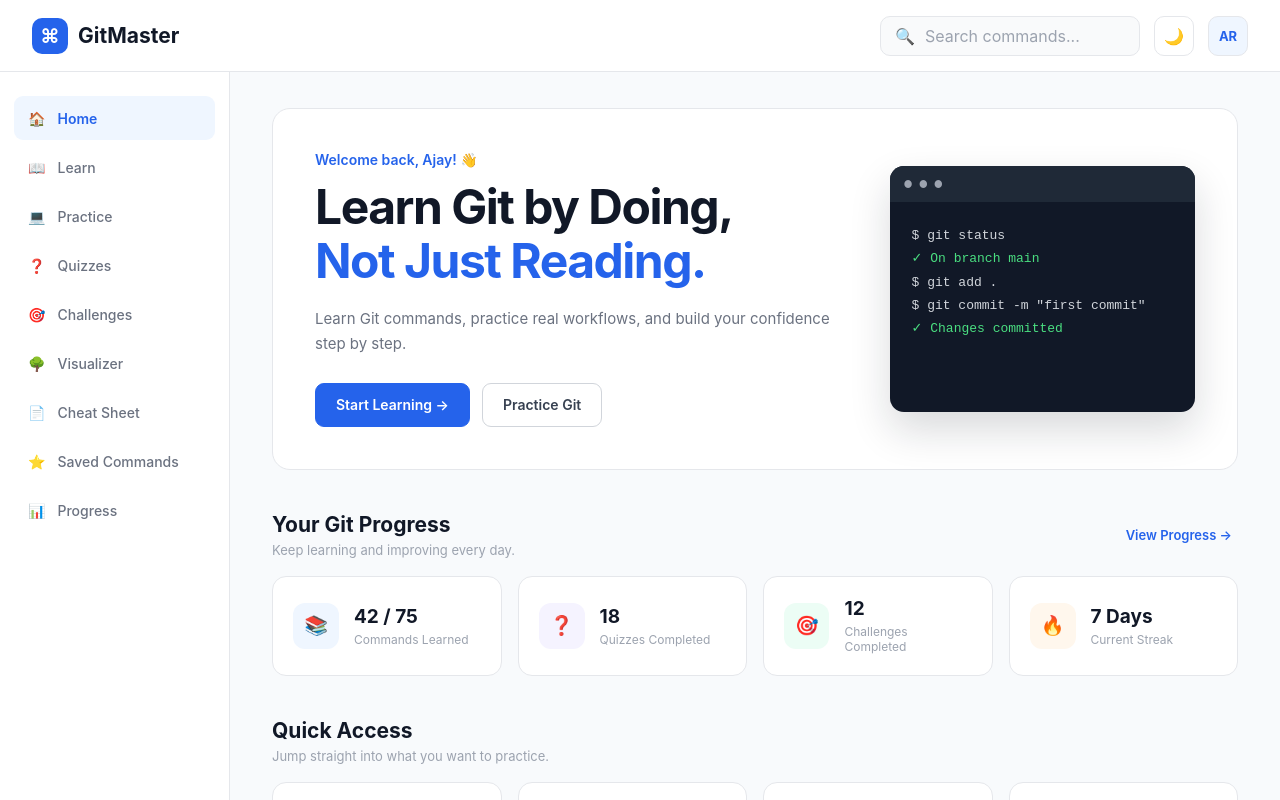
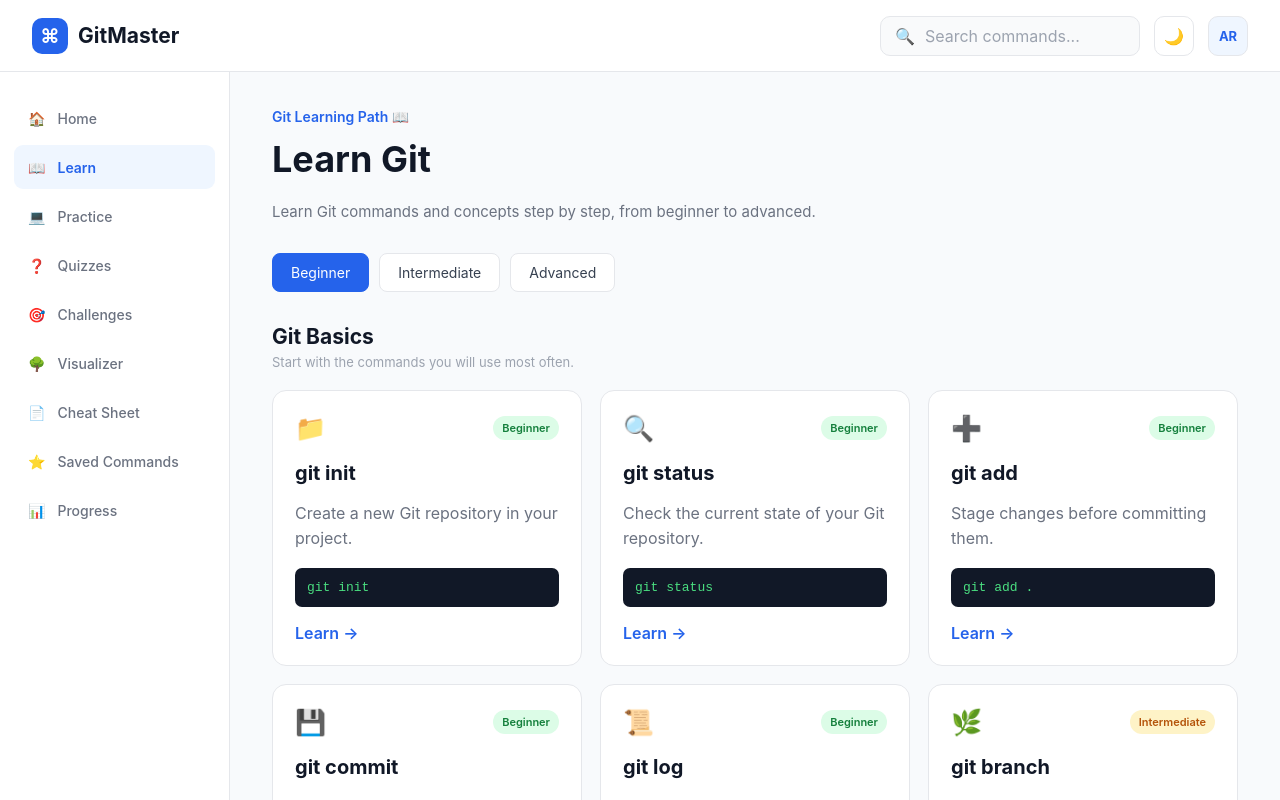
Before and after one commit to Ajayravichandran31/GitMaster, a React (Vite) app in the folder gitmaster-frontend/: page /learn in a window 1280 px wide. Shown: the top 800 px of the page. Built offline with nearby package versions, Linux system fonts and the light colour scheme.

Commit message:
Fix Learn page routing and styling

```diff
--- a/gitmaster-frontend/src/App.css
+++ b/gitmaster-frontend/src/App.css
@@ -829,3 +829,200 @@ button {
   border-color: #2563eb;
   color: #bfdbfe;
 }
+
+/* ================================
+   LEARN PAGE
+   ================================ */
+
+.learn-header {
+  margin-bottom: 28px;
+}
+
+.learn-header h1 {
+  margin: 8px 0;
+  font-size: 36px;
+  color: #111827;
+}
+
+.learn-levels {
+  display: flex;
+  gap: 10px;
+  margin-bottom: 32px;
+}
+
+.level-button {
+  padding: 10px 18px;
+  border: 1px solid #e5e7eb;
+  border-radius: 8px;
+  background: #ffffff;
+  color: #374151;
+  cursor: pointer;
+  font-size: 14px;
+  transition: 0.2s ease;
+}
+
+.level-button:hover {
+  border-color: #2563eb;
+}
+
+.level-button.active {
+  background: #2563eb;
+  color: #ffffff;
+  border-color: #2563eb;
+}
+
+.commands-section {
+  margin-bottom: 40px;
+}
+
+.command-grid {
+  display: grid;
+  grid-template-columns: repeat(3, 1fr);
+  gap: 18px;
+  margin-top: 20px;
+}
+
+.command-card {
+  background: #ffffff;
+  border: 1px solid #e5e7eb;
+  border-radius: 14px;
+  padding: 22px;
+  transition: 0.2s ease;
+}
+
+.command-card:hover {
+  transform: translateY(-3px);
+  border-color: #3b82f6;
+  box-shadow: 0 8px 20px rgba(0, 0, 0, 0.08);
+}
+
+.command-top {
+  display: flex;
+  align-items: center;
+  justify-content: space-between;
+  margin-bottom: 18px;
+}
+
+.command-icon {
+  font-size: 25px;
+}
+
+.command-card h3 {
+  margin: 0 0 10px;
+  font-size: 20px;
+  color: #111827;
+}
+
+.command-card p {
+  color: #6b7280;
+  line-height: 1.6;
+  min-height: 48px;
+}
+
+.command-card code {
+  display: block;
+  background: #111827;
+  color: #4ade80;
+  padding: 12px;
+  border-radius: 7px;
+  margin: 16px 0;
+  font-family: monospace;
+  font-size: 13px;
+  overflow-x: auto;
+}
+
+.command-card button {
+  border: none;
+  background: none;
+  color: #2563eb;
+  font-weight: 600;
+  cursor: pointer;
+  padding: 0;
+}
+
+.command-card button:hover {
+  text-decoration: underline;
+}
+
+.difficulty {
+  padding: 5px 9px;
+  border-radius: 20px;
+  font-size: 11px;
+  font-weight: 600;
+}
+
+.difficulty.beginner {
+  background: #dcfce7;
+  color: #15803d;
+}
+
+.difficulty.intermediate {
+  background: #fef3c7;
+  color: #b45309;
+}
+
+/* ================================
+   LEARN PAGE DARK MODE
+   ================================ */
+
+.app.dark .learn-header h1 {
+  color: #f9fafb;
+}
+
+.app.dark .level-button {
+  background: #1f2937;
+  border-color: #374151;
+  color: #e5e7eb;
+}
+
+.app.dark .level-button:hover {
+  border-color: #2563eb;
+}
+
+.app.dark .level-button.active {
+  background: #2563eb;
+  border-color: #2563eb;
+  color: #ffffff;
+}
+
+.app.dark .command-card {
+  background: #1f2937;
+  border-color: #374151;
+}
+
+.app.dark .command-card:hover {
+  border-color: #3b82f6;
+  box-shadow: 0 8px 20px rgba(0, 0, 0, 0.25);
+}
+
+.app.dark .command-card h3 {
+  color: #f9fafb;
+}
+
+.app.dark .command-card p {
+  color: #9ca3af;
+}
+
+/* ================================
+   LEARN PAGE RESPONSIVE
+   ================================ */
+
+@media (max-width: 1000px) {
+  .command-grid {
+    grid-template-columns: repeat(2, 1fr);
+  }
+}
+
+@media (max-width: 650px) {
+  .command-grid {
+    grid-template-columns: 1fr;
+  }
+
+  .learn-header h1 {
+    font-size: 30px;
+  }
+
+  .learn-levels {
+    flex-wrap: wrap;
+  }
+}
--- a/gitmaster-frontend/src/App.jsx
+++ b/gitmaster-frontend/src/App.jsx
@@ -1,4 +1,4 @@
-import { Routes, Route } from 'react-router-dom'
+import { Routes, Route, NavLink } from 'react-router-dom'
 import Learn from './pages/Learn.jsx'
 import { useEffect, useState } from 'react'
 import './App.css'
@@ -42,13 +42,22 @@ useEffect(() => {
       <div className="main-layout">
         <aside className="sidebar">
           <nav>
-            <a className="nav-item active" href="#">
-              🏠 <span>Home</span>
-            </a>
-
-            <a className="nav-item" href="#">
-              📖 <span>Learn</span>
-            </a>
+            <NavLink
+  to="/"
+  className={({ isActive }) =>
+    `nav-item ${isActive ? 'active' : ''}`
+  }
+>
+  🏠 <span>Home</span>
+</NavLink>
+            <NavLink
+  to="/learn"
+  className={({ isActive }) =>
+    `nav-item ${isActive ? 'active' : ''}`
+  }
+>
+  📖 <span>Learn</span>
+</NavLink>
 
             <a className="nav-item" href="#">
               💻 <span>Practice</span>
@@ -84,9 +93,13 @@ useEffect(() => {
               ⚙️ <span>Settings</span>
             </a>
           </div>
-        </aside>
+                </aside>
 
-        <main className="content">
+        <Routes>
+          <Route
+            path="/"
+            element={
+              <main className="content">
           <section className="welcome-section">
             <div>
               <p className="welcome-text">Welcome back, Ajay! 👋</p>
@@ -240,7 +253,15 @@ useEffect(() => {
               <button>Stash</button>
             </div>
           </section>
-        </main>
+                      </main>
+            }
+          />
+
+          <Route
+            path="/learn"
+            element={<Learn />}
+          />
+        </Routes>
       </div>
     </div>
   )
--- a/gitmaster-frontend/src/pages/Learn.jsx
+++ b/gitmaster-frontend/src/pages/Learn.jsx
@@ -1,61 +1,158 @@
 function Learn() {
   return (
+    <main className="content">
+      <section className="learn-header">
+        <p className="welcome-text">Git Learning Path 📖</p>
+
+        <h1>Learn Git</h1>
+
+        <p className="hero-description">
+          Learn Git commands and concepts step by step,
+          from beginner to advanced.
+        </p>
+      </section>
+
+      <section className="learn-levels">
+        <button className="level-button active">
+          Beginner
+        </button>
+
+        <button className="level-button">
+          Intermediate
+        </button>
+
+        <button className="level-button">
+          Advanced
+        </button>
+      </section>
+
+      <section className="commands-section">
+        <div className="section-heading">
           <div>
-      <h1>Learn Git</h1>
-      <p>Learn Git commands and concepts step by step.</p>
-
-      <div>
-        <button>Beginner</button>
-        <button>Intermediate</button>
-        <button>Advanced</button>
+            <h2>Git Basics</h2>
+            <p>
+              Start with the commands you will use most often.
+            </p>
+          </div>
         </div>
 
-      <div>
-        <h2>Git Basics</h2>
+        <div className="command-grid">
+          <div className="command-card">
+            <div className="command-top">
+              <span className="command-icon">📁</span>
+              <span className="difficulty beginner">
+                Beginner
+              </span>
+            </div>
 
-        <div>
             <h3>git init</h3>
-          <p>Create a new Git repository.</p>
-          <span>Beginner</span>
+
+            <p>
+              Create a new Git repository in your project.
+            </p>
+
+            <code>git init</code>
+
             <button>Learn →</button>
           </div>
 
-        <div>
+          <div className="command-card">
+            <div className="command-top">
+              <span className="command-icon">🔍</span>
+              <span className="difficulty beginner">
+                Beginner
+              </span>
+            </div>
+
             <h3>git status</h3>
-          <p>Check the current state of your Git repository.</p>
-          <span>Beginner</span>
+
+            <p>
+              Check the current state of your Git repository.
+            </p>
+
+            <code>git status</code>
+
             <button>Learn →</button>
           </div>
 
-        <div>
+          <div className="command-card">
+            <div className="command-top">
+              <span className="command-icon">➕</span>
+              <span className="difficulty beginner">
+                Beginner
+              </span>
+            </div>
+
             <h3>git add</h3>
-          <p>Stage changes before committing them.</p>
-          <span>Beginner</span>
+
+            <p>
+              Stage changes before committing them.
+            </p>
+
+            <code>git add .</code>
+
             <button>Learn →</button>
           </div>
 
-        <div>
+          <div className="command-card">
+            <div className="command-top">
+              <span className="command-icon">💾</span>
+              <span className="difficulty beginner">
+                Beginner
+              </span>
+            </div>
+
             <h3>git commit</h3>
-          <p>Save your staged changes to the repository history.</p>
-          <span>Beginner</span>
+
+            <p>
+              Save your staged changes to repository history.
+            </p>
+
+            <code>git commit -m "message"</code>
+
             <button>Learn →</button>
           </div>
 
-        <div>
+          <div className="command-card">
+            <div className="command-top">
+              <span className="command-icon">📜</span>
+              <span className="difficulty beginner">
+                Beginner
+              </span>
+            </div>
+
             <h3>git log</h3>
-          <p>View the commit history of your repository.</p>
-          <span>Beginner</span>
+
+            <p>
+              View the commit history of your repository.
+            </p>
+
+            <code>git log</code>
+
             <button>Learn →</button>
           </div>
 
-        <div>
+          <div className="command-card">
+            <div className="command-top">
+              <span className="command-icon">🌿</span>
+              <span className="difficulty intermediate">
+                Intermediate
+              </span>
+            </div>
+
             <h3>git branch</h3>
-          <p>Create, list, and manage Git branches.</p>
-          <span>Intermediate</span>
+
+            <p>
+              Create, list, and manage Git branches.
+            </p>
+
+            <code>git branch</code>
+
             <button>Learn →</button>
           </div>
         </div>
-    </div>
+      </section>
+    </main>
   )
 }
 
```
Lines whose indentation alone changed are shown as unchanged.
